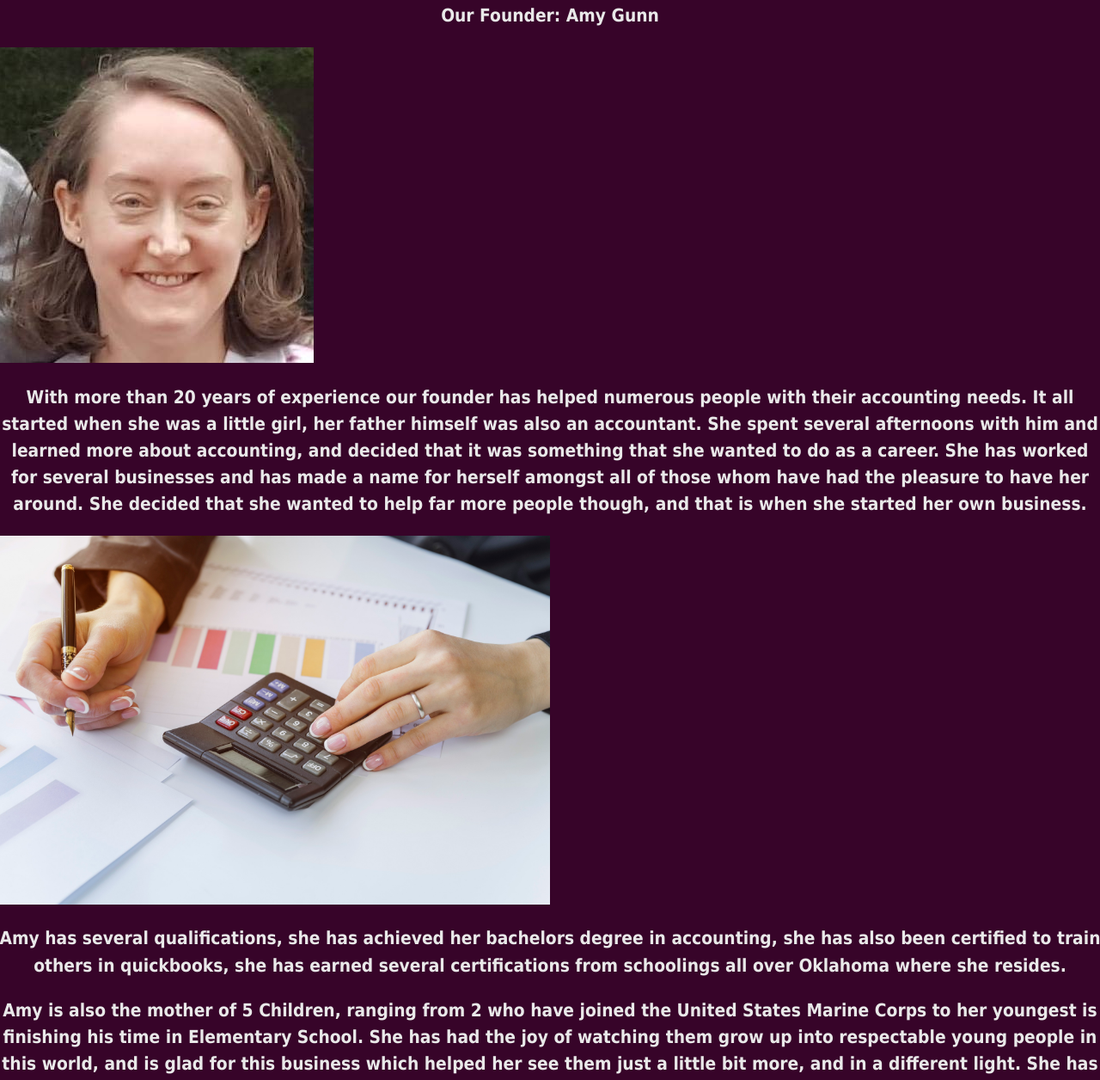
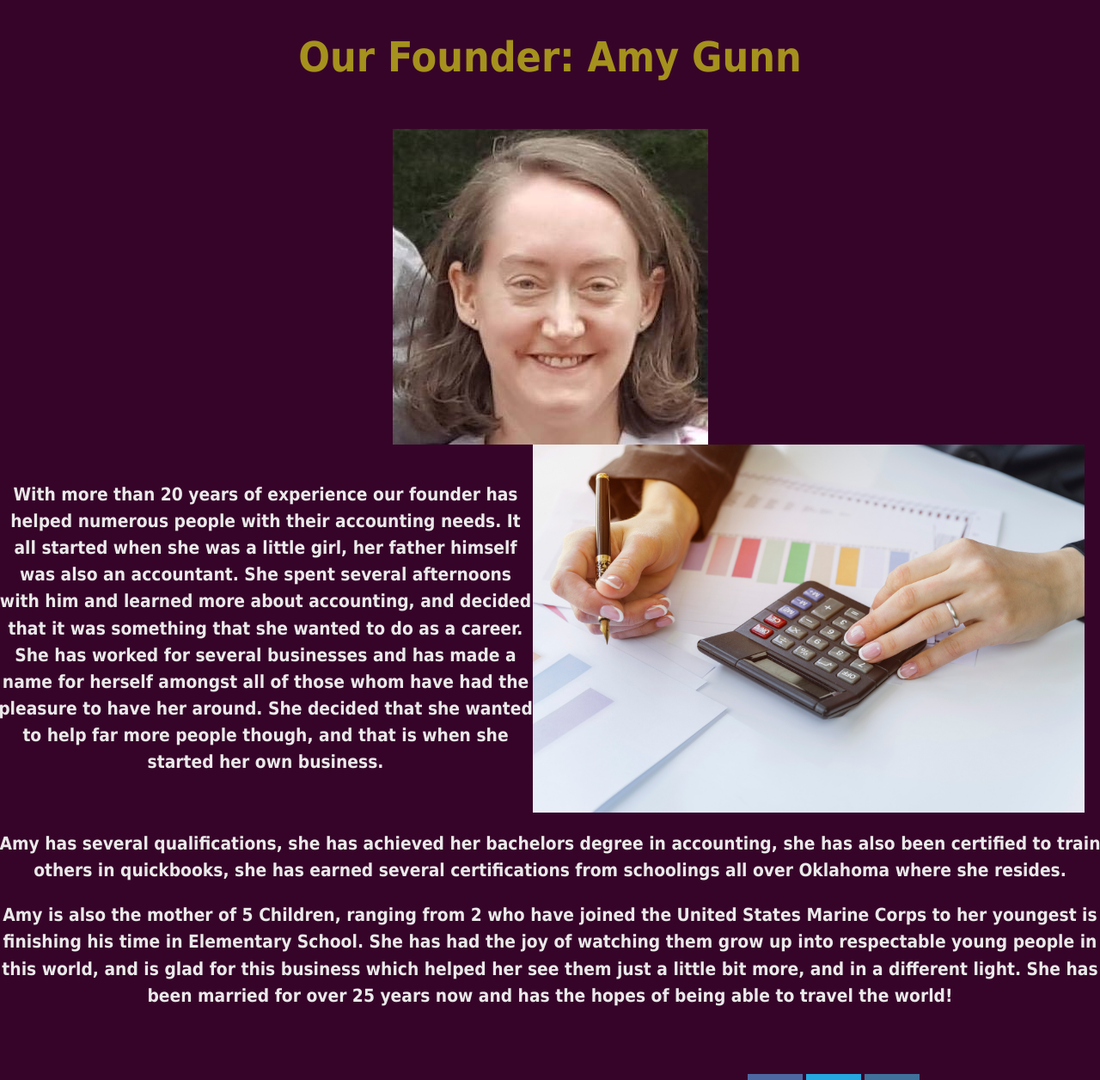
Before and after one commit to Logancgunn/wdd130, a plain HTML site: page gunnaccounting/accountant.html in a window 1280 px wide. Shown: the part 324-1580 px from the top of the page at 86% size. Drawn offline with Linux system fonts and the light colour scheme.

Commit message:
finished second page

```diff
--- a/gunnaccounting/accountant.html
+++ b/gunnaccounting/accountant.html
@@ -22,8 +22,10 @@
     </section>
 </div>
 <main class="about-grid">
+    <section class="intro">
+        <h3>Our Founder: Amy Gunn</h3>
+    </section>
     <section class="founder">
-        <h3>Our Founder: Amy Gunn</h3>
         <img class="amy-gunn" src="images/amy-gunn.jpg" alt="momma gunn">
     </section>
     <section class="experience">
--- a/gunnaccounting/styles/styles.css
+++ b/gunnaccounting/styles/styles.css
@@ -118,6 +118,30 @@ nav a:hover {
 .books-training img{
     width: 20% auto;
 }
+.intro h3{
+    font-size: 3em;
+    color: #a5911d;
+}
+.founder h3{
+    font-size: 2em;
+    color: #a5911d;
+}
+.founder{
+    display: flex;
+    justify-content: center;
+    align-items: center;
+    position: relative;
+}
+.experience{
+    display: flex;
+    align-items: center;
+}
+.experience img {
+    margin-right: 20px; /* Space between image and text */
+}
+.experience h3 {
+    line-height: 1.5;
+}
 footer{
     background-color: #370429;
     padding: 25px 50px;
```
